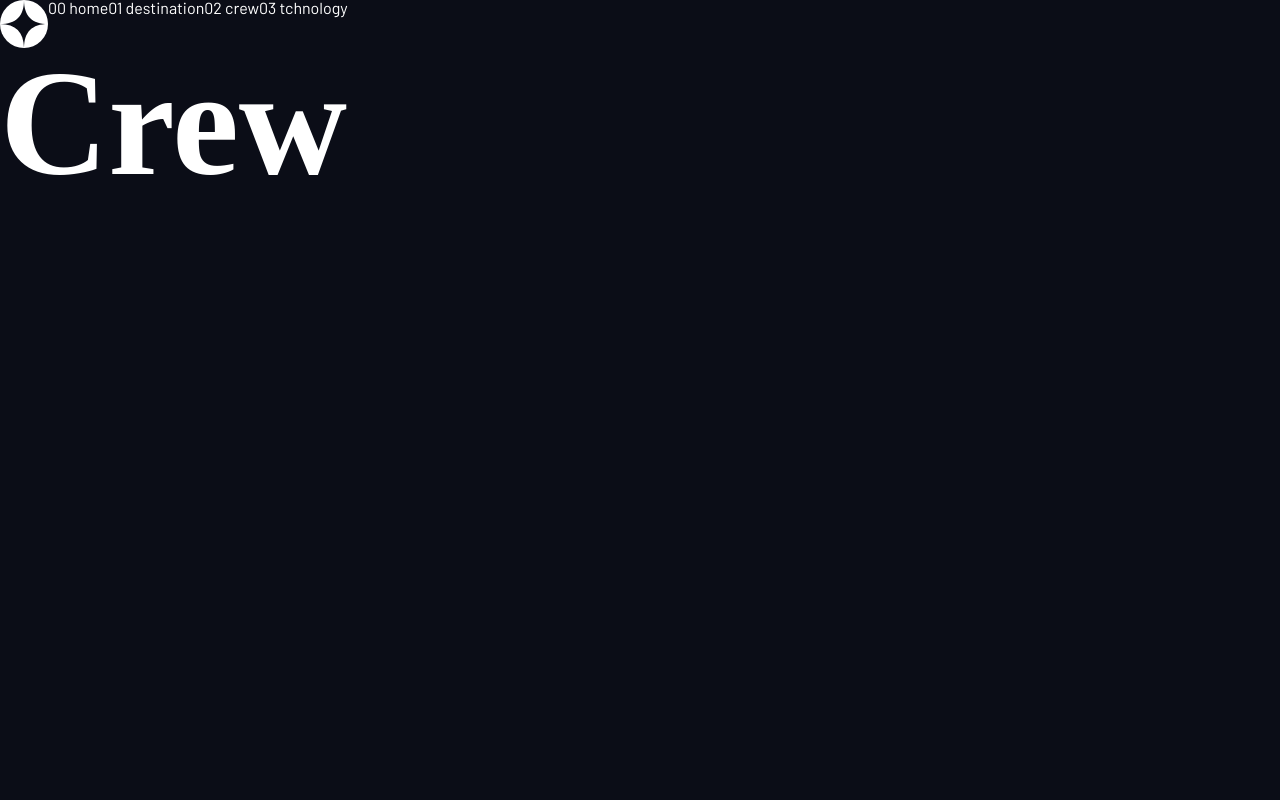
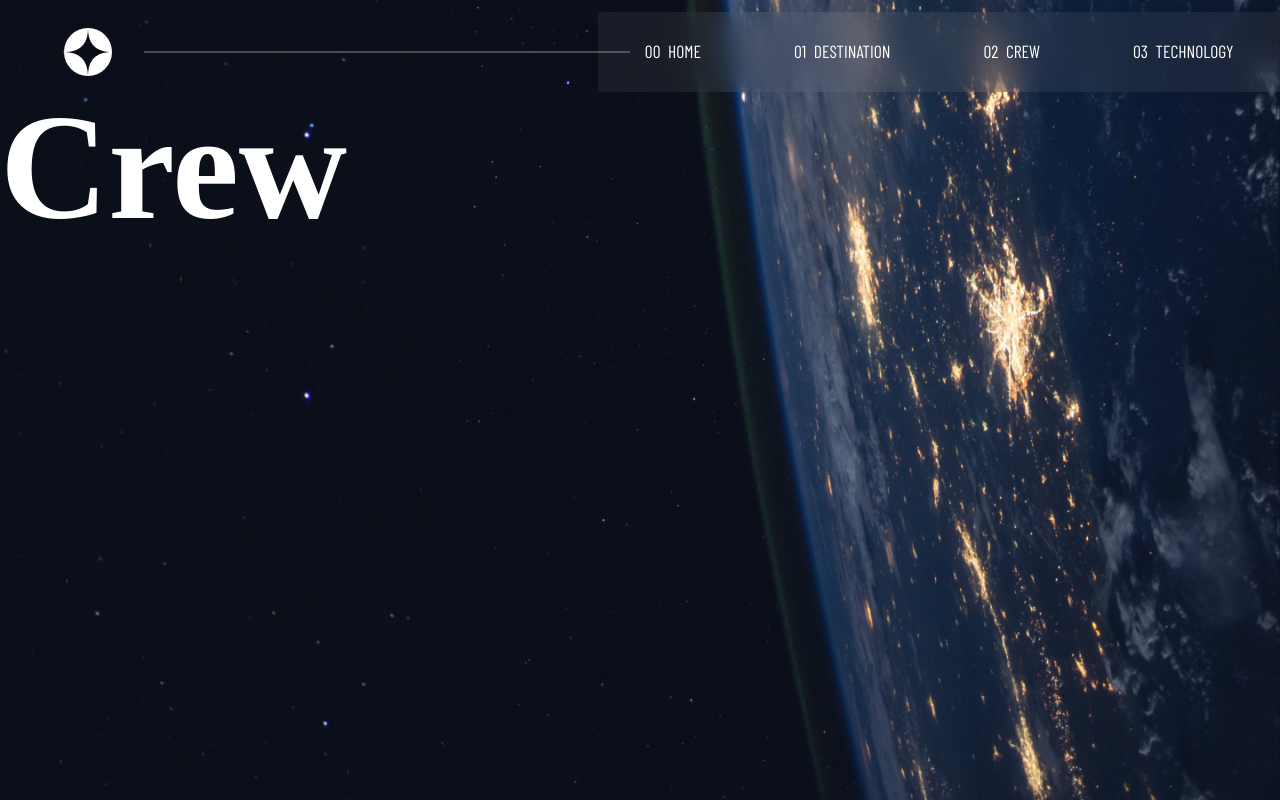
Before and after one commit to CauaRodrigues/space-tourism, a React (Create React App) app: page /crew in a window 1280 px wide. Built offline with nearby package versions, Linux system fonts and the light colour scheme; a web font is replaced by a local one.

Commit message:
navbar and menu links

```diff
--- /dev/null
+++ b/src/@types/links.ts
@@ -0,0 +1,4 @@
+export interface LinksTypes {
+	name: string;
+	path: string;
+}
--- a/src/components/Header/header.styled.tsx
+++ b/src/components/Header/header.styled.tsx
@@ -3,4 +3,23 @@ import styled from "styled-components";
 export const Header = styled.header`
 	width: 100%;
 	display: flex;
+	justify-content: flex-end;
+	align-items: center;
+
+	.content {
+		width: 95%;
+		display: flex;
+		justify-content: space-between;
+		align-items: center;
+	}
+
+	.divider {
+		width: 40%;
+		padding: 1px;
+		opacity: 0.25;
+		background-color: ${(props) => props.theme.colors.primary};
+		position: relative;
+		left: 32px;
+		z-index: 10;
+	}
 `;
--- a/src/components/Header/index.tsx
+++ b/src/components/Header/index.tsx
@@ -1,14 +1,19 @@
 import React from "react";
+
 import { Header as HeaderComponent } from "./header.styled";
+import { NavBar } from "../NavBar";
 import { ReactComponent as Logo } from "../../assets/shared/logo.svg";
-import { NavBar } from "../NavBar";
 
 export const Header: React.FC = () => {
 	return (
 		<HeaderComponent>
-			<Logo />
+			<div className="content">
+				<Logo />
 
-			<NavBar />
+				<span className="divider"></span>
+
+				<NavBar />
+			</div>
 		</HeaderComponent>
 	);
 };
--- a/src/components/Layout.tsx
+++ /dev/null
@@ -1,13 +0,0 @@
-import React, { Fragment } from "react";
-import { Outlet } from "react-router-dom";
-import { Header } from "./Header";
-
-export const Layout: React.FC = () => {
-	return (
-		<Fragment>
-			<Header />
-
-			<Outlet />
-		</Fragment>
-	);
-};
--- /dev/null
+++ b/src/components/Layout/Layout.tsx
@@ -0,0 +1,15 @@
+import React from "react";
+import { Outlet } from "react-router-dom";
+
+import { Header } from "../Header";
+import { ContainerMain } from "./layout.styled";
+
+export const Layout: React.FC = () => {
+	return (
+		<ContainerMain>
+			<Header />
+
+			<Outlet />
+		</ContainerMain>
+	);
+};
--- /dev/null
+++ b/src/components/Layout/layout.styled.tsx
@@ -0,0 +1,13 @@
+import styled from "styled-components";
+import BgImage from "../../assets/home/background-home-desktop.jpg";
+
+export const ContainerMain = styled.main`
+	width: 100%;
+	height: 100vh;
+	padding: 12px 0;
+
+	background-image: url(${BgImage});
+	background-position: center;
+	background-size: cover;
+	background-repeat: no-repeat;
+`;
--- a/src/components/NavBar/index.tsx
+++ b/src/components/NavBar/index.tsx
@@ -1,15 +1,47 @@
 import React from "react";
+import { Link } from "react-router-dom";
+
 import { Menu } from "./navbar.styled";
+import { LinksTypes } from "../../@types/links";
 
 export const NavBar: React.FC = () => {
+	const links: LinksTypes[] = [
+		{ name: "home", path: "/" },
+		{ name: "destination", path: "/destination" },
+		{ name: "crew", path: "/crew" },
+		{ name: "technology", path: "/technology" },
+	];
+
 	return (
 		<Menu>
 			<ul>
-				<li>00 home</li>
-				<li>01 destination</li>
-				<li>02 crew</li>
-				<li>03 tchnology</li>
+				{links
+					? links.map(({ name, path }, index) => {
+							return (
+								<li className="nav-text" key={index}>
+									<Link to={path}>
+										0{index} {name}
+									</Link>
+								</li>
+							);
+					  })
+					: null}
 			</ul>
 		</Menu>
 	);
 };
+
+// {
+// 	/* <li className="nav-text">
+// 	<Link to="/">00 home</Link>
+// </li>
+// <li className="nav-text">
+// 	<Link to="/destination">01 destination</Link>
+// </li>
+// <li className="nav-text">
+// 	<Link to="/crew">02 crew</Link>
+// </li>
+// <li className="nav-text">
+// 	<Link to="/technology">03 technology</Link>
+// </li> */
+// }
--- a/src/components/NavBar/navbar.styled.tsx
+++ b/src/components/NavBar/navbar.styled.tsx
@@ -1,10 +1,28 @@
 import styled from "styled-components";
 
 export const Menu = styled.nav`
-	width: 80%;
+	flex: 1;
+	height: 10vh;
+
+	display: flex;
+	align-items: center;
+	justify-content: center;
+
+	background: rgba(255, 255, 255, 0.06);
+	backdrop-filter: blur(15px);
+	-webkit-backdrop-filter: blur(15px);
 
 	ul {
 		width: 100%;
 		display: flex;
+		align-items: center;
+		justify-content: space-around;
+	}
+
+	li.nav-text a {
+		text-transform: uppercase;
+		font-size: 1.1rem;
+		word-spacing: 4px;
+		color: ${(props) => props.theme.colors.primary};
 	}
 `;
--- a/src/routes.tsx
+++ b/src/routes.tsx
@@ -1,6 +1,6 @@
 import { createBrowserRouter } from "react-router-dom";
 
-import { Layout } from "./components/Layout";
+import { Layout } from "./components/Layout/Layout";
 import { Home, Destination, Technology, Crew } from "./pages";
 
 export const Router = createBrowserRouter([
--- a/src/styles/globalStyles.ts
+++ b/src/styles/globalStyles.ts
@@ -10,7 +10,6 @@ export const GlobalStyle = createGlobalStyle`
     padding: 0;
     box-sizing: border-box;
     border: 0;
-    font-family: 'Barlow', sans-serif;
     line-height: 1;
     -webkit-font-smoothing: antialiased;
     text-decoration: none;
@@ -41,13 +40,13 @@ export const GlobalStyle = createGlobalStyle`
 
   span.sub--1 { font-size: ${({ theme }) => theme.textSize.sub1}px;}
   span.sub--2 { font-size: ${({ theme }) => theme.textSize.sub2}px;}
-  span.nav-text { font-size: ${({ theme }) => theme.textSize.navText}px;}
+  li.nav-text { font-size: ${({ theme }) => theme.textSize.navText}px;}
 
   h1, h2, h3, h4, span.sub--1 {
     font-family: 'Bellefair', serif;
   }
 
-  h5, span.sub--2, span.nav-text {
+  h5, span.sub--2, li.nav-text {
     font-family: 'Barlow Condensed', sans-serif;
   }
 
--- a/src/styles/theme.tsx
+++ b/src/styles/theme.tsx
@@ -6,7 +6,7 @@ export const theme: DefaultTheme = {
 		bg: "#0B0D17",
 		primary: "#ffff",
 		text: "#D0D6F9",
-		blurEffect: "rgba(255, 255, 255, 0.04)",
+		blurEffect: "rgba(255, 255, 255, 0.315)",
 	},
 	textSize: {
 		h1: 150,
```
